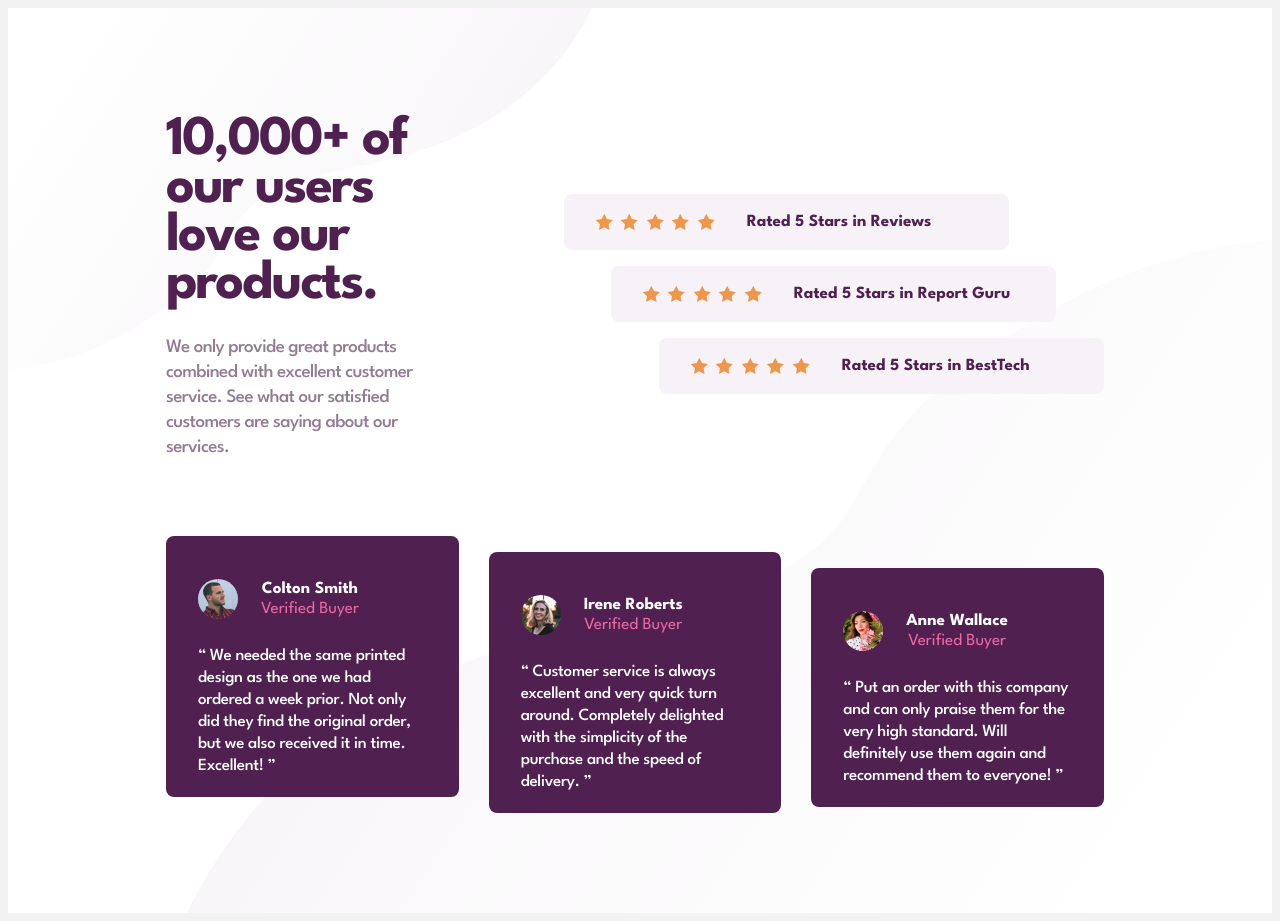
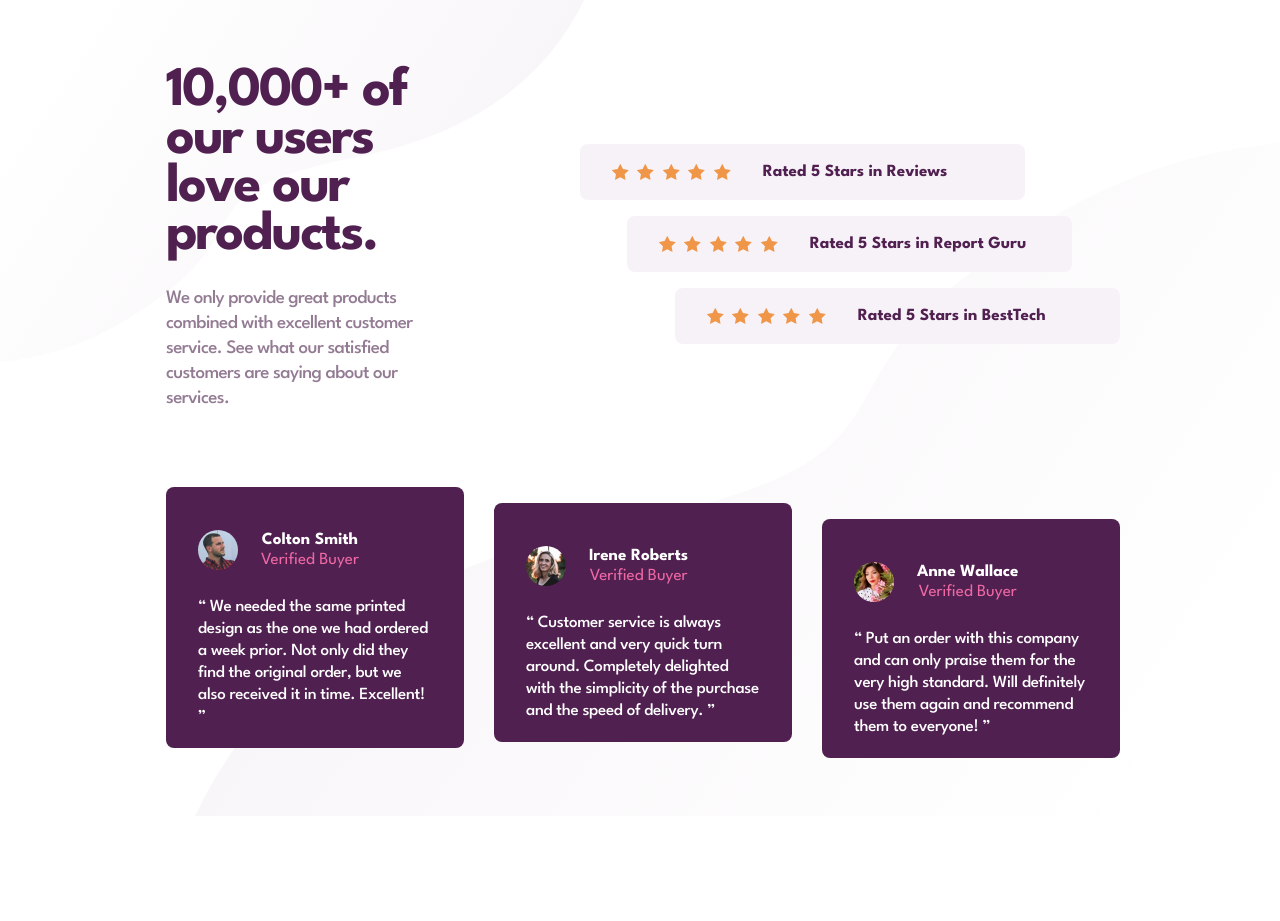
Before and after one commit to aga-siwek/frontend-mentor-social-proof-section, a React (Vite) app: page / in a window 1280 px wide. After the commit the page ends 858 px from the top, so only its background shows below. Built offline with nearby package versions, Linux system fonts and the light colour scheme.

Commit message:
correct background

```diff
--- a/src/App.css
+++ b/src/App.css
@@ -16,7 +16,7 @@ h1, h2, h3 h4 h5, h6, p {
 
 
 .container {
-  background-color: var(--color-neutral-3);
+  background-color: transparent;
   padding: 75px 24px 100px 24px;
   font-family: "League Spartan";
   color: var(--color-primary-1);
@@ -24,9 +24,6 @@ h1, h2, h3 h4 h5, h6, p {
   flex-direction: column;
   gap: calc(50rem/16);
   max-width: calc(327rem/16);
-  background-image: url(./assets/images/bg-pattern-top-mobile.svg), url(./assets/images/bg-pattern-bottom-mobile.svg);
-  background-repeat: no-repeat, no-repeat;
-  background-position: top, bottom;
 }
 
 .main_information{
@@ -162,9 +159,7 @@ h1, h2, h3 h4 h5, h6, p {
     max-width: calc(1110rem/16);
     padding: 109px 168px 100px 158px;
     gap: calc(76rem/16);
-    background-image: url(./assets/images/bg-pattern-top-desktop.svg), url(./assets/images/bg-pattern-bottom-desktop.svg);
-    background-repeat: no-repeat, no-repeat;
-    background-position: 0% 0%, 100% 100%;
+
   }
 
   .main_information {
--- a/src/index.css
+++ b/src/index.css
@@ -1,6 +1,20 @@
 body {
-  background-color: hsl(0, 0%, 95%);
   display: flex;
   justify-content: center;
   align-items: center;
+  background-color: hsl(0, 0%, 100%);
+  background-image: url(./assets/images/bg-pattern-top-mobile.svg), url(./assets/images/bg-pattern-bottom-mobile.svg);
+  background-repeat: no-repeat, no-repeat;
+  background-position: 0% 0%, 100% 100%;
+
 }
+
+@media (min-width: calc(1110rem / 16)) {
+  body {
+    background-image: url(./assets/images/bg-pattern-top-desktop.svg), url(./assets/images/bg-pattern-bottom-desktop.svg);
+    background-repeat: no-repeat, no-repeat;
+    width: 100vw;
+    height: 100vh;
+
+  }
+}
```
